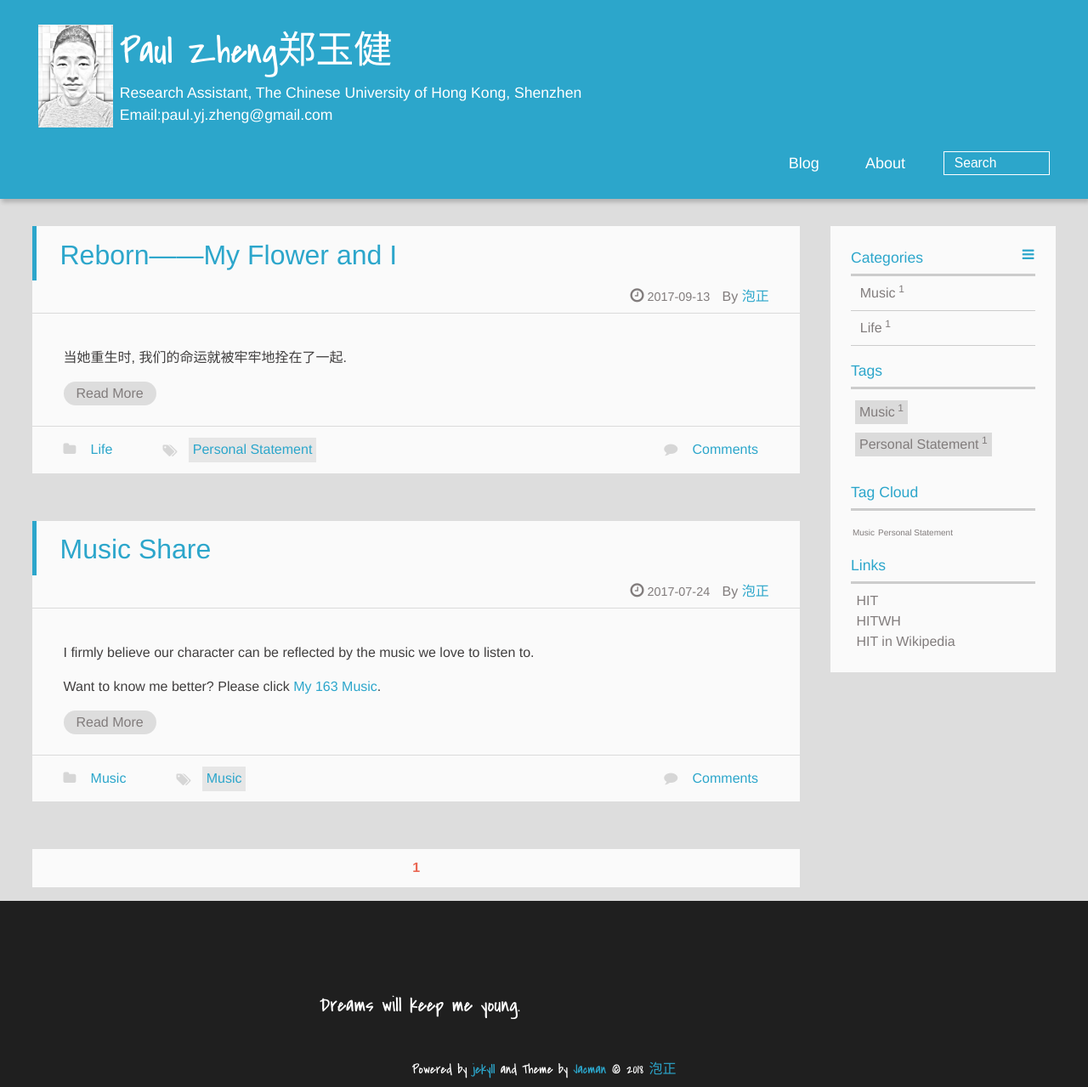
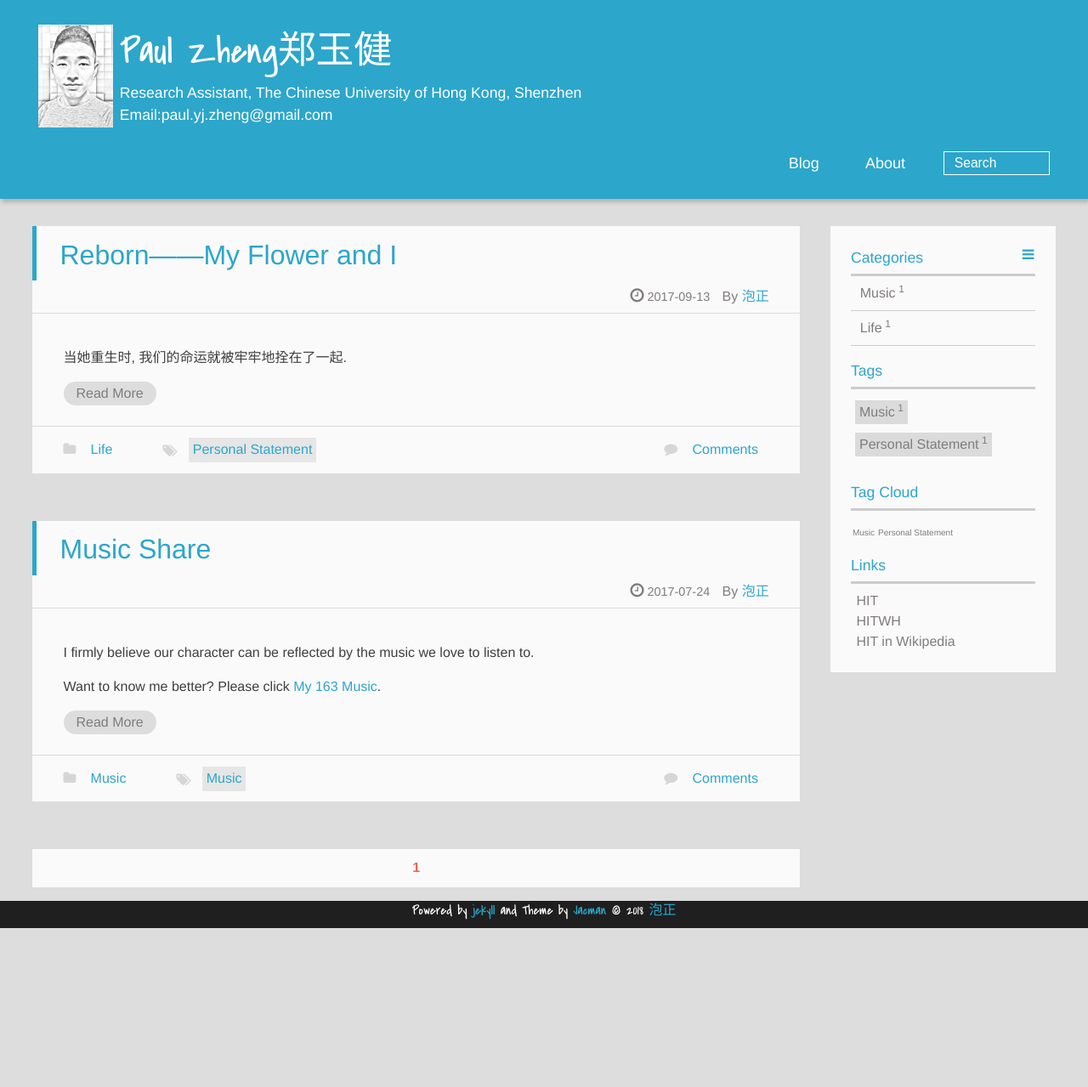
Before and after one commit to PAULYZHENG/paulyzheng.github.io, a Jekyll site: the page built from index.html, in a window 1280 px wide. Shown: the whole page at 85% size. Built offline with Jekyll 4.4.1, drawn with Linux system fonts in a browser that asks for light colours; the list of posts is cut into pages by our own code; comment, search, counter and statistics services are not loaded; after the commit the page ends 1092 px from its top, so only the background shows below that; some of the changed lines change nothing that is shown.

Commit message:
Update _config.yml

```diff
--- a/_config.yml
+++ b/_config.yml
@@ -84,7 +84,7 @@ share_to: true #enable share-to buttons if true
 #### Author information
 author:
   name: 泡正      ## e.g. wuchong Author name
-  intro_line1:  "Dreams will keep me young."    ## your introduction on the bottom of the page
+  ##intro_line1:  "Dreams will keep me young."    ## your introduction on the bottom of the page
   ##intro_line2:  "We grow old by deserting our ideals."  ## the 2nd line
   weibo:      ## e.g. wuchong1014 or 2176287895 for http://weibo.com/2176287895
   weibo_verifier:  ## e.g. b3593ceb Your weibo-show widget verifier ,if you use weibo-show it is needed.
```
